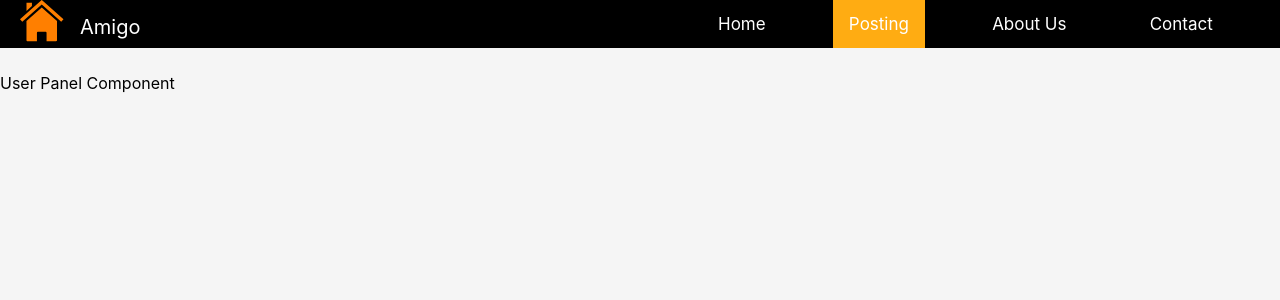
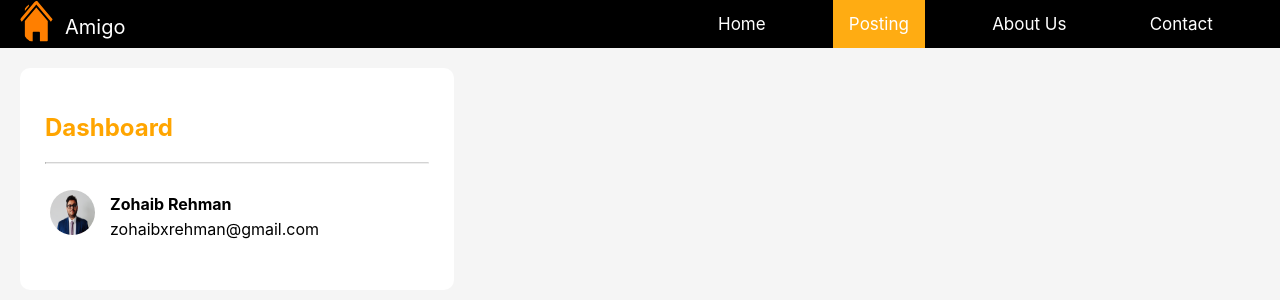
Before and after one commit to zohaibxrehman/Amigo, a React (Create React App) app in the folder amigo/: page /dashboard in a window 1280 px wide. Shown: the top 300 px of the page. Built offline with nearby package versions, Linux system fonts and the light colour scheme.

Commit message:
Add profile widget

```diff
--- a/amigo/src/components/dashboardPageComponents/UserPanel/UserPanel.css
+++ b/amigo/src/components/dashboardPageComponents/UserPanel/UserPanel.css
@@ -0,0 +1,17 @@
+h2 {
+    color: orange;
+}
+
+#userPanel {
+    width: 30%;
+    margin: 20px;
+    padding: 25px;
+    border-radius: 10px;
+	background-color: white;
+}
+
+#userPanel ul li {
+	list-style: none; /* Gets rid of list bullet points */
+	display: block;
+
+}
--- a/amigo/src/components/dashboardPageComponents/UserPanel/UserPanel.jsx
+++ b/amigo/src/components/dashboardPageComponents/UserPanel/UserPanel.jsx
@@ -1,11 +1,28 @@
 import React, { Component } from 'react'
 import './UserPanel.css'
+import UserProfile from './UserProfile/UserProfile'
 
 class UserPanel extends Component {
     render() {
         return (
-            <div>
-                <p>User Panel Component</p>
+            <div id="userPanel">
+                <h2>Dashboard</h2>
+                <hr/>
+                <UserProfile />
+                <ul>
+                    <li>
+
+                    </li>
+                    <li>
+
+                    </li>
+                    <li>
+
+                    </li>
+                    <li>
+
+                    </li>
+                </ul>
             </div>
         )
     }
--- /dev/null
+++ b/amigo/src/components/dashboardPageComponents/UserPanel/UserProfile/UserProfile.css
@@ -0,0 +1,34 @@
+img {
+    width: 45px;
+    height: 45px;
+    border-radius: 50%;
+}
+
+#userProfile {
+    margin-top: 20px;
+}
+
+#userProfile ul {
+    margin: 0px;
+    padding: 0px;
+    text-align: left;
+
+}
+
+#userProfile ul li {
+    margin: 5px;
+	display: inline-block;
+
+}
+
+
+#userProfile ul li li {
+	list-style: none; /* Gets rid of list bullet points */
+    color:black;
+	display: block;
+
+}
+
+#email {
+    color: grey;
+}
--- /dev/null
+++ b/amigo/src/components/dashboardPageComponents/UserPanel/UserProfile/UserProfile.jsx
@@ -0,0 +1,27 @@
+import React, { Component } from 'react'
+import './UserProfile.css'
+import userPhoto from '../../../../assets/ProfilePhoto.jpeg'
+
+class UserProfile extends Component {
+    render() {
+        return (
+            <div id="userProfile">
+                <ul>
+                    <li>
+                        <img src={ userPhoto } alt=""/>
+                    </li>
+                    <li>
+                        <li>
+                            <strong> Zohaib Rehman </strong>
+                        </li>
+                        <li id="email">
+                            zohaibxrehman@gmail.com
+                        </li>
+                    </li>
+                </ul>
+            </div>
+        )
+    }
+}
+
+export default UserProfile
```
